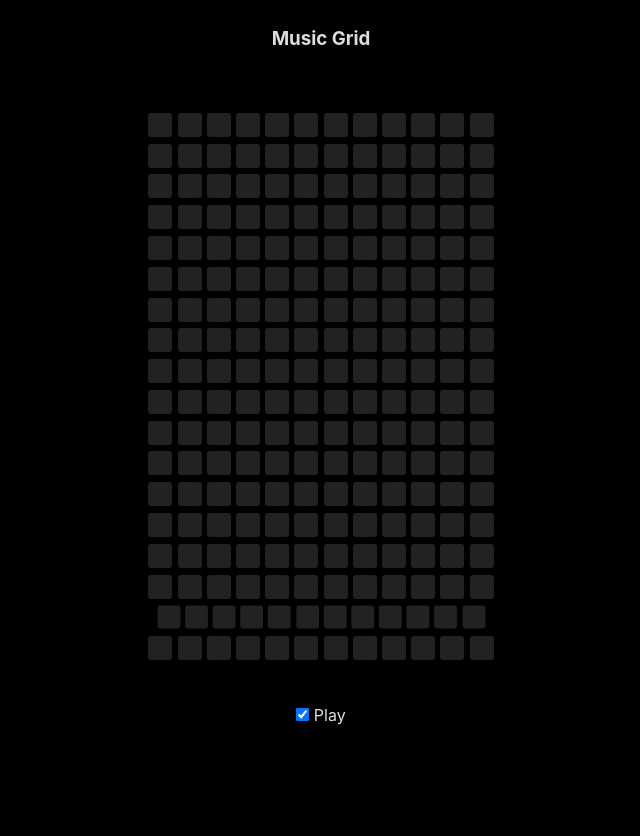
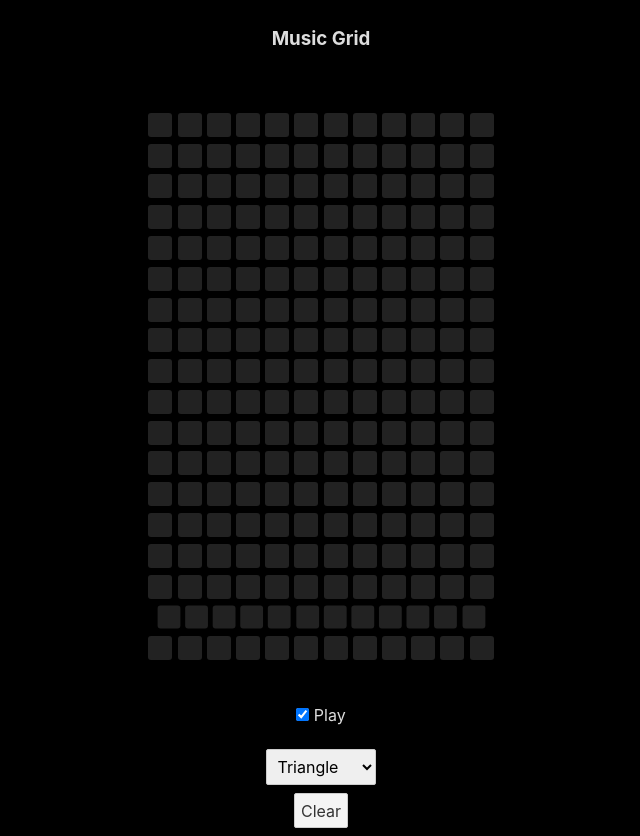
Before and after one commit to irshadshalu/music-grid, a Svelte app: page / in a window 1280 px wide. Shown: the whole page, without its empty margins (319-959 px from the left). Before the commit the page ends 800 px from the top, so only its background shows below. Built offline with nearby package versions, Linux system fonts and the light colour scheme.

Commit message:
Changed app-name and title, Added waveform selection, clear button

```diff
--- a/package.json
+++ b/package.json
@@ -1,5 +1,5 @@
 {
-  "name": "svelte-app",
+  "name": "music-grid",
   "version": "1.0.0",
   "scripts": {
     "build": "rollup -c",
--- a/public/index.html
+++ b/public/index.html
@@ -4,7 +4,7 @@
 	<meta charset='utf-8'>
 	<meta name='viewport' content='width=device-width,initial-scale=1'>
 
-	<title>Svelte app</title>
+	<title>Music Grid</title>
 
 	<link rel='icon' type='image/png' href='/favicon.png'>
 	<link rel='stylesheet' href='/global.css'>
--- a/src/App.svelte
+++ b/src/App.svelte
@@ -6,6 +6,7 @@
 	let grid = [...Array(rows)].map(
 		x => Array(columns).fill(false) );
 	let playing = true;
+	let waveform = 'triangle'
 
 	let curRow = 0;
 	setInterval(() => {
@@ -14,9 +15,14 @@
 			grid[curRow].isPlaying = false;
 			grid[nextRow].isPlaying = true;
 			curRow = nextRow;
-			playRow(grid[curRow]);
+			playRow(grid[curRow], waveform);
 		}
 	}, 300);
+
+	const reset = () => {
+		grid = [...Array(rows)].map(
+			x => Array(columns).fill(false) );
+	}
 </script>
 <style>
 	table {
@@ -44,4 +50,13 @@
 	<label>
 		<input type="checkbox" bind:checked={playing}> Play
 	</label>
+	<br/>
+	<select bind:value={waveform}>
+		<option value="sine">Sine</option>
+		<option value="square">Square</option>
+		<option value="triangle">Triangle</option>
+		<option value="sawtooth">SawTooth</option>
+	</select>
+	<br/>
+	<button on:click={reset}>Clear</button>
 </div>
--- a/src/Music.svelte
+++ b/src/Music.svelte
@@ -1,5 +1,15 @@
 <script context="module">
 	let context = new AudioContext();
+
+	let noteValues = [
+		246.94, 277.18, 311.13, 369.99,
+		392.00, 415.30, 466.16, 554.37,
+		587.33, 622.25, 659.26, 739.99,
+		830.61, 932.33, 987.77, 1046.50,
+		1108.73, 1244.51, 1479.98, 1661.22,
+		1864.66, 2093.00, 2217.46, 2637.02,
+		2959.96, 3322.44, 3520.00, 3729.31
+	];
 
     const rangeMap = (a, b) => s => {
       const [a1, a2] = a;
@@ -20,10 +30,15 @@
 		gain.gain.exponentialRampToValueAtTime(0.00001, context.currentTime + 1);
 	}
 
-	export const playRow = (row) => {
+	export const playRow = (row, waveform) => {
 		const rowValue = parseInt(row.map(x => x ? '1' : '0' ).reverse().join(''), 2);
-		if(rowValue !== 0) {
-			playWithFrequency(mapping(rowValue), 'triangle');
+		// if(rowValue !== 0) {
+		// 	playWithFrequency(mapping(rowValue), 'triangle');
+		// }
+		for (var i = row.length - 1; i >= 0; i--) {
+			if(row[i]) {
+				playWithFrequency(noteValues[Math.floor(i * 1.7)], waveform);
+			}
 		}
 	}
 </script>
```
